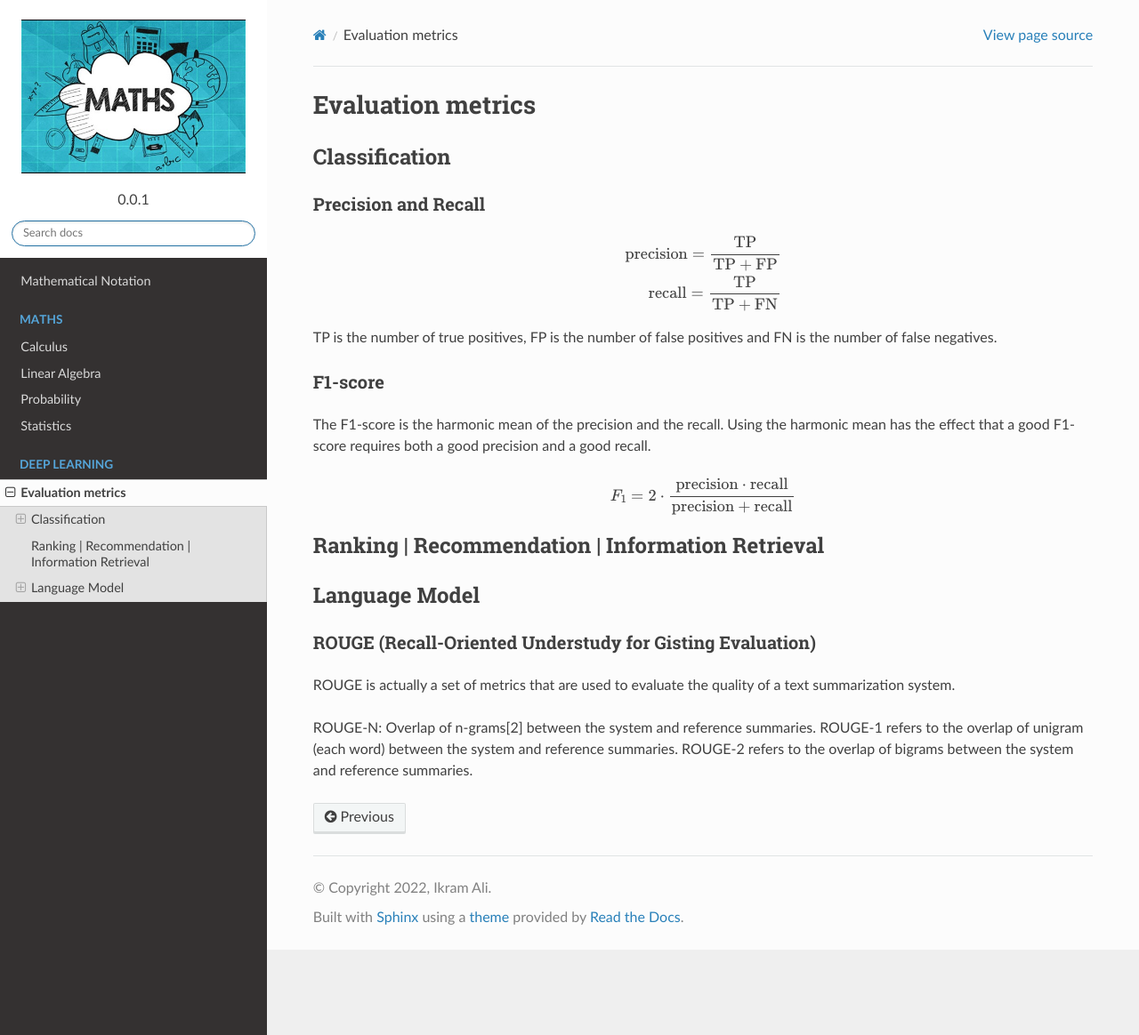
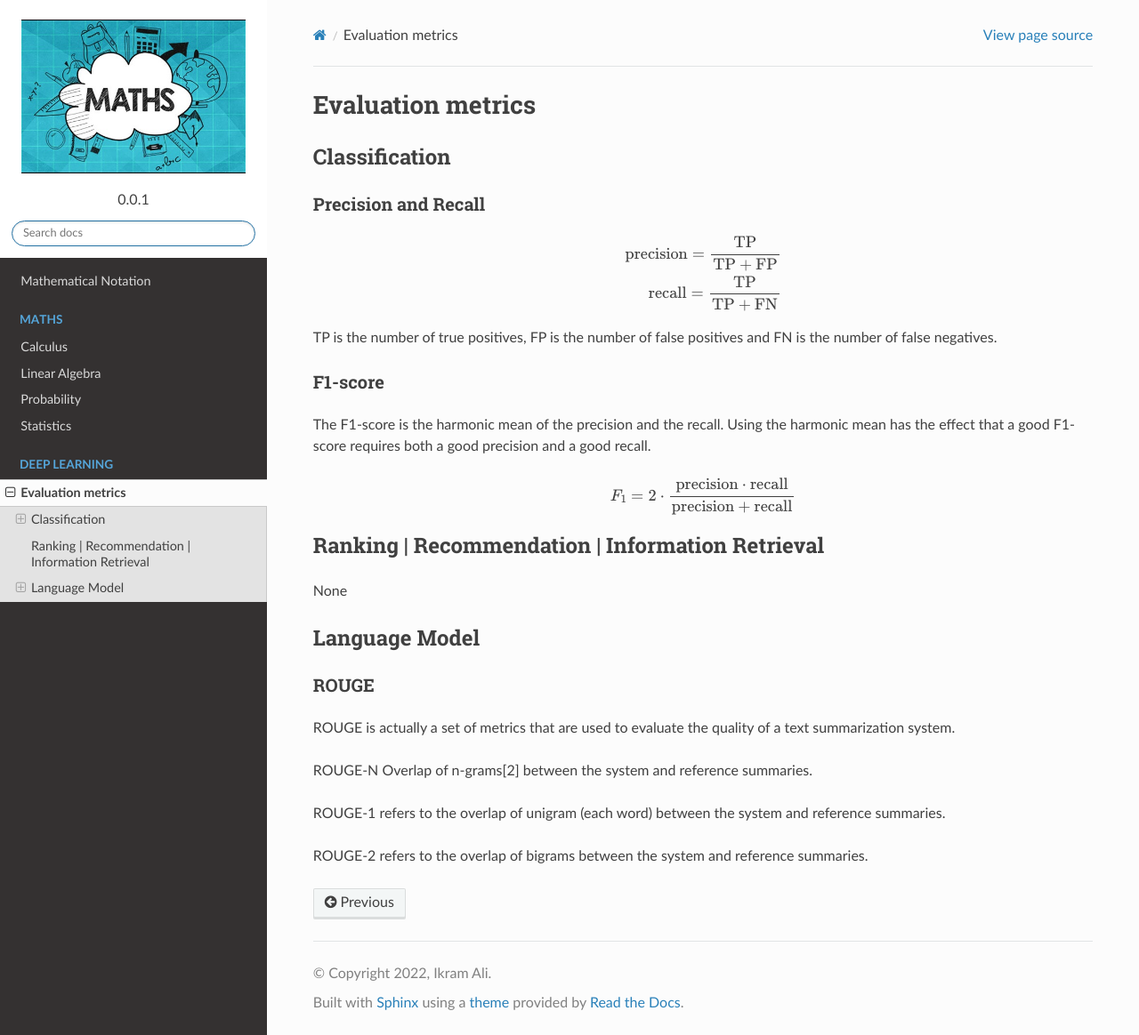
Before and after one commit to akkefa/ml-notes, a Sphinx documentation site: the page built from docs/evaluation_metrics.rst, in a window 1280 px wide and 1164 px high. Shown: the whole window at 89% size. Built offline with Sphinx 7.4.7 and the Read the Docs theme 2.0.0, drawn with Linux system fonts in a browser that asks for light colours.

Commit message:
eval metrics added

```diff
--- a/docs/evaluation_metrics.rst
+++ b/docs/evaluation_metrics.rst
@@ -26,15 +26,19 @@ Using the harmonic mean has the effect that a good F1-score requires both a good
 Ranking | Recommendation | Information Retrieval
 -------------------------------------------------
 
+None
 
 
 Language Model
 ---------------
 
-ROUGE (Recall-Oriented Understudy for Gisting Evaluation)
-^^^^^^^^^^^^^^^^^^^^^^^^^^^^^^^^^^^^^^^^^^^^^^^^^^^^^^^^^^^
+ROUGE
+^^^^^^
+
 ROUGE is actually a set of metrics that are used to evaluate the quality of a text summarization system.
 
-ROUGE-N: Overlap of n-grams[2] between the system and reference summaries.
+ROUGE-N Overlap of n-grams[2] between the system and reference summaries.
+
 ROUGE-1 refers to the overlap of unigram (each word) between the system and reference summaries.
+
 ROUGE-2 refers to the overlap of bigrams between the system and reference summaries.
```
